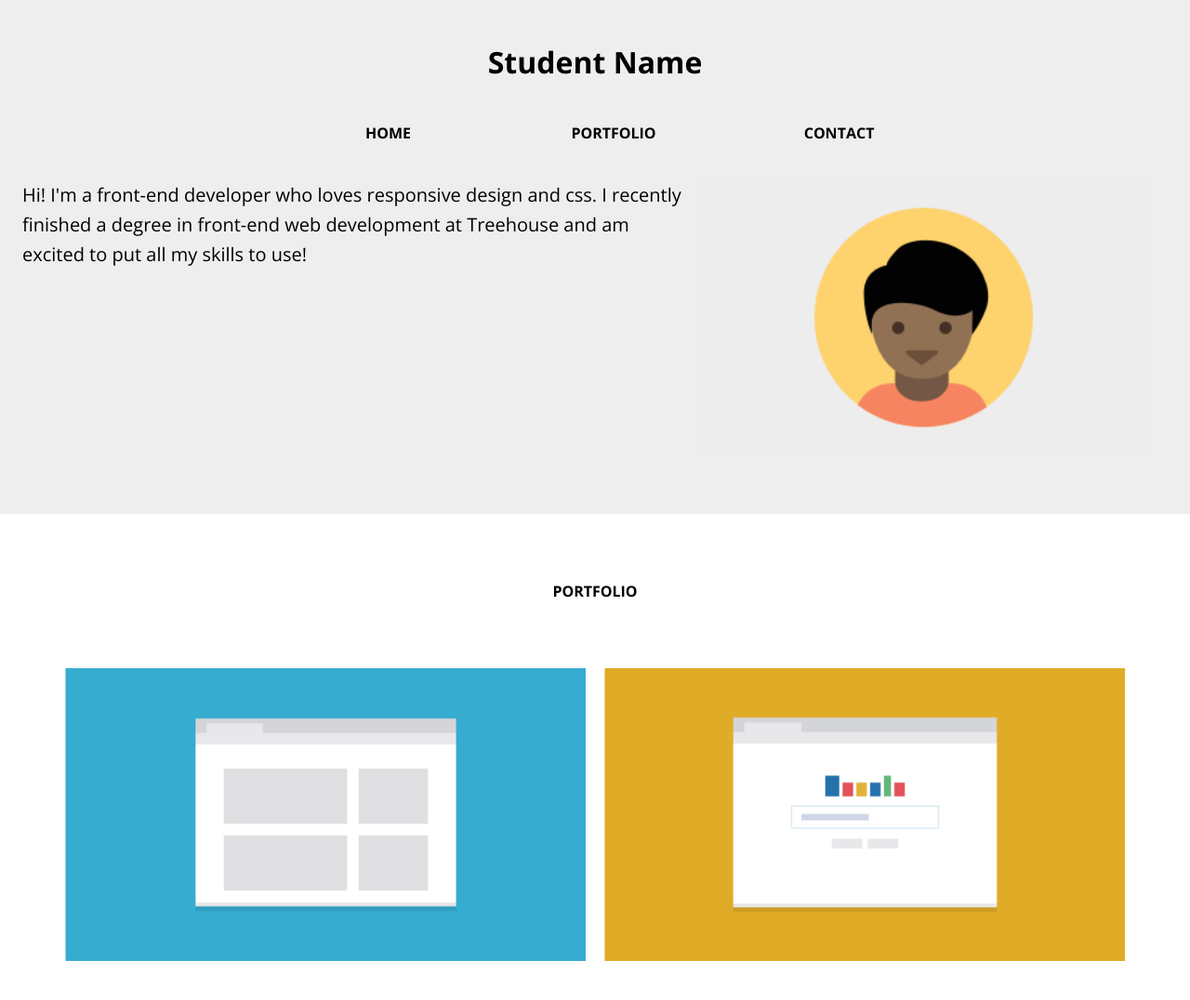
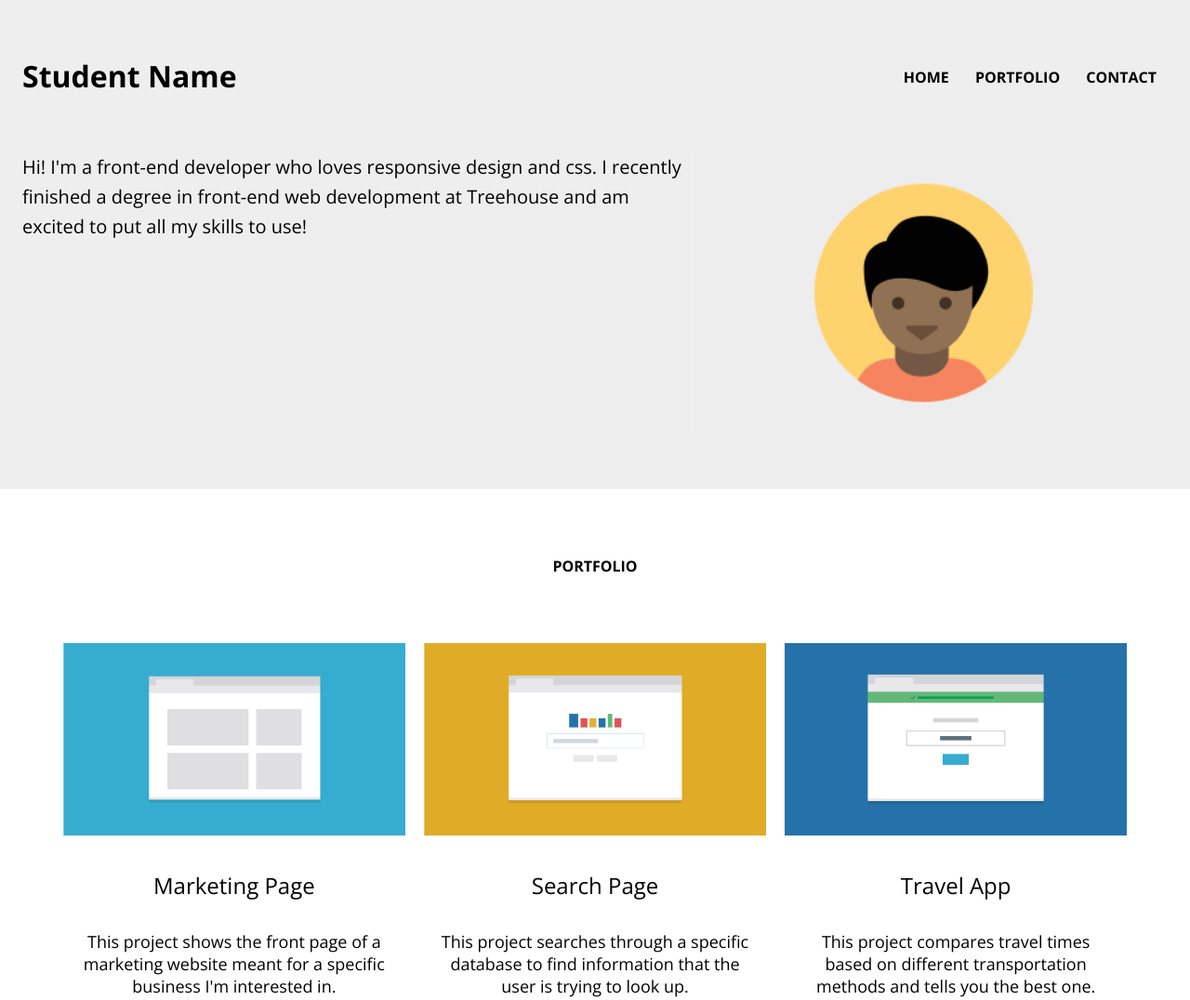
Before and after one commit to ptkim/Responsive-Layout, a plain HTML site: page index.html in a window 1280 px wide. Shown: the top 1076 px of the page at 93% size. Drawn offline with nearby package versions, Linux system fonts and the light colour scheme.

Commit message:
updates for desktop media query

```diff
--- a/css/style.css
+++ b/css/style.css
@@ -206,3 +206,50 @@ footer hr {
         display: inline-block;
     }
 }
+
+@media all and (min-width: 1024px) {
+    header .main_nav .main_nav_list_item{
+        width: auto;
+        margin: 0px 12px;
+        padding:0px;
+    }
+
+    header h1 {
+        left: 0px;
+        margin: 0px;
+        top: 30%;
+    }
+
+    .nav_bar {
+        height: 120px;
+        position: relative;
+    }
+
+    .main_nav {
+        margin: 0;
+        right: 0px;
+        top: 40%;
+    }
+
+    .main_nav,
+    header h1 {
+        display: inline-block;
+        position: absolute;
+
+    }
+
+    .main_nav_list {
+        margin: 0px;
+    }
+
+    main div {
+        display: inline-block;
+        width: 30%;
+    }
+
+    footer p {
+        width: 56%;
+        margin-right: auto;
+        margin-left: auto;
+    }
+}
--- a/index.html
+++ b/index.html
@@ -10,6 +10,7 @@
 </head>
 <body>
     <header>
+        <div class="nav_bar">
             <h1>Student Name</h1>
             <nav class="main_nav">
                 <ul class="main_nav_list">
@@ -18,9 +19,11 @@
                     <li class="main_nav_list_item"><a href = "">Contact</a></li>
             </ul>
             </nav>
-
+        </div>
+        <div class="hero">
             <img class="profile" src = "images/responsive-layout-profile.png" alt = "Student's portfolio avatar image">
             <p>Hi! I'm a front-end developer who loves responsive design and css. I recently finished a degree in front-end web development at Treehouse and am excited to put all my skills to use!</p>
+        </div>
     </header>
 
     <main>
```
Also changed, not shown: 1 other file. Lines whose indentation alone changed are shown as unchanged.
